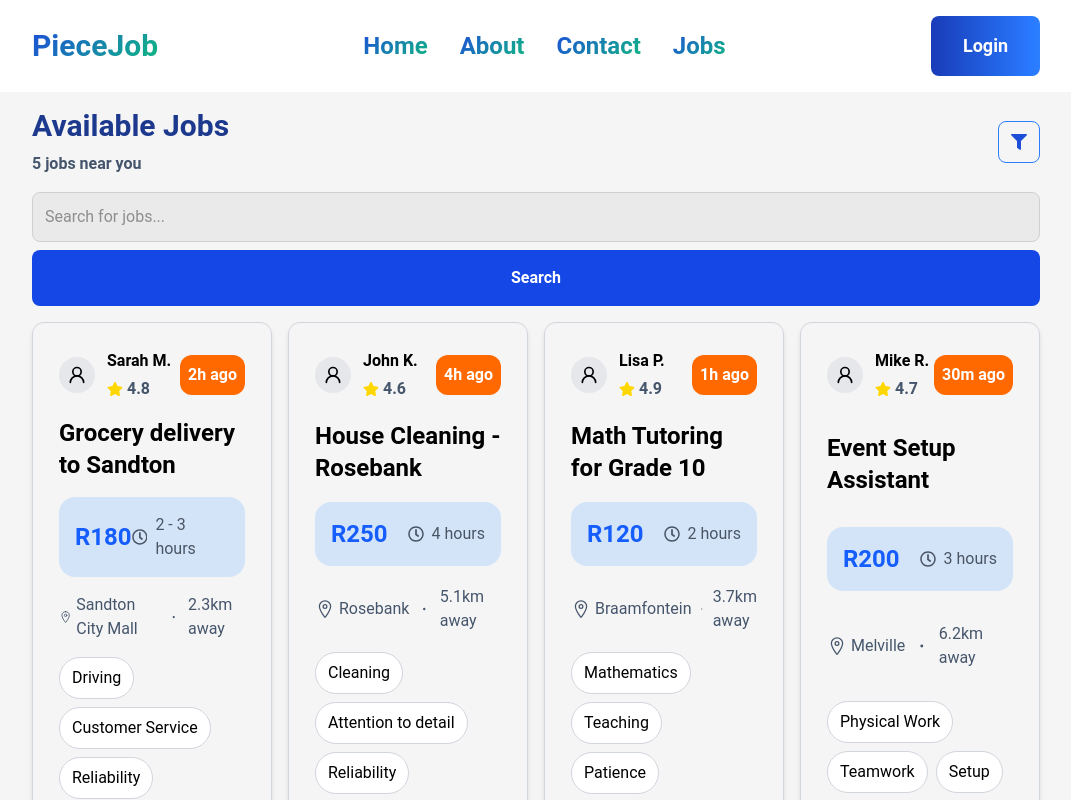
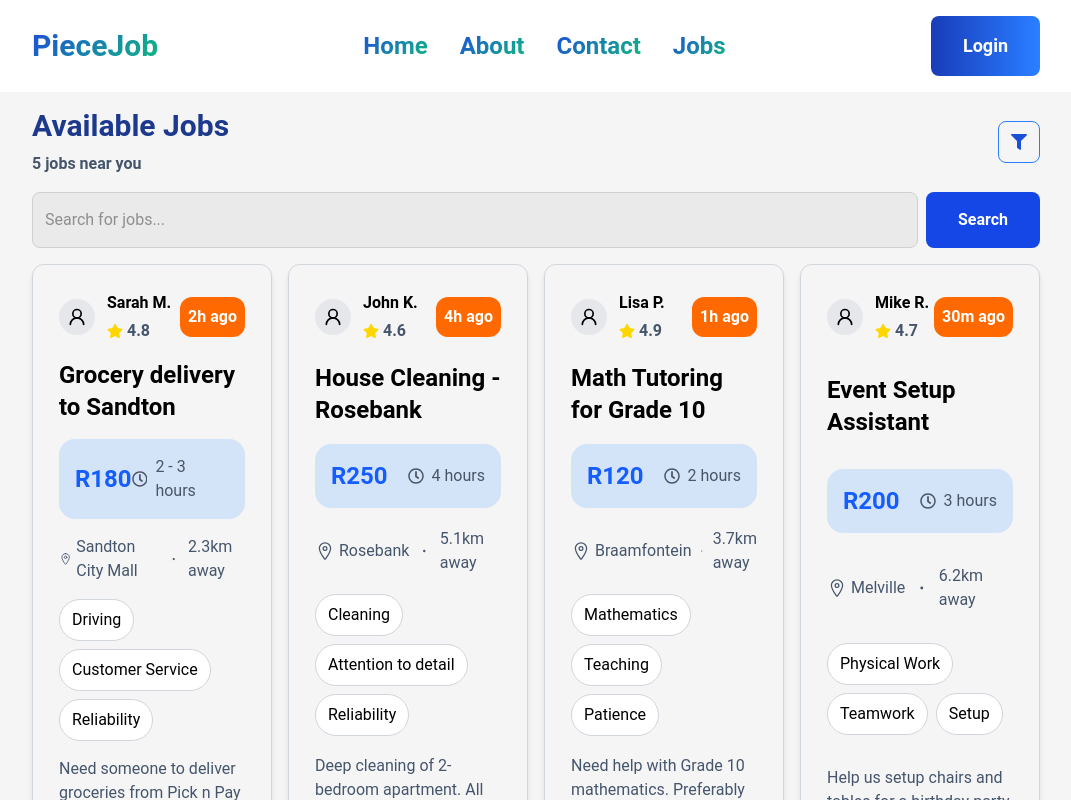
Before and after one commit to Kaydev-cmd/piece-job, a Next.js app in the folder frontend/: page /job-feed in a window 1280 px wide. Shown: the top 800 px of the page, without its empty margins (104-1175 px from the left). Built offline with nearby package versions, Linux system fonts and the light colour scheme.

Commit message:
feat: add 'lg:flex-row' for responsive layout adjustment

```diff
--- a/frontend/components/common/SearchBar.tsx
+++ b/frontend/components/common/SearchBar.tsx
@@ -18,7 +18,7 @@ const SearchBar: React.FC<SearchBarProps> = ({ initialQuery = "" }) => {
 
   return (
     <div>
-      <form onSubmit={handleSubmit} className="flex flex-col gap-2">
+      <form onSubmit={handleSubmit} className="flex flex-col gap-2 lg:flex-row">
         {/* Input */}
         <input
           type="text"
```
